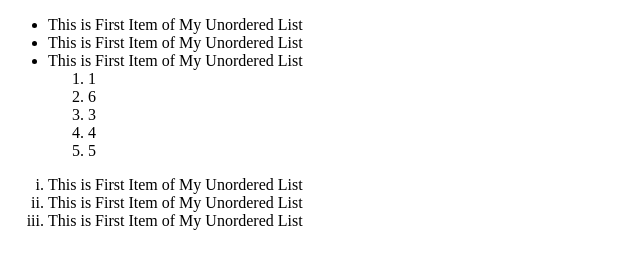
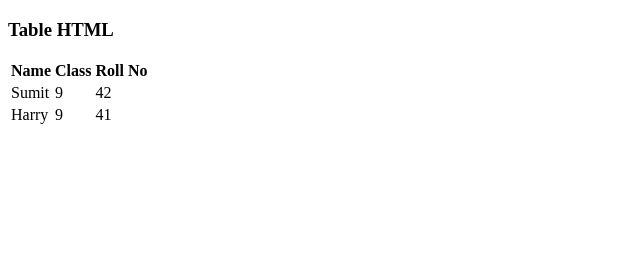
Before and after one commit to sumit123123/Web-Developement-Course, a plain HTML site: page HTML/Tut 5.html in a window 1280 px wide. Shown: the whole page, without its empty margins (0-640 px from the left). Drawn offline with Linux system fonts and the light colour scheme.

Commit message:
Updated The Tut 5

```diff
--- a/HTML/Tut 5.html
+++ b/HTML/Tut 5.html
@@ -1,14 +1,16 @@
 <!DOCTYPE html>
 <html lang="en">
+
 <head>
     <meta charset="UTF-8">
     <meta http-equiv="X-UA-Compatible" content="IE=edge">
     <meta name="viewport" content="width=device-width, initial-scale=1.0">
     <title>Tut 5</title>
 </head>
+
 <body>
     <!-- Lists -->
-    <ul>
+    <!-- <ul>
         <li>This is First Item of My Unordered List</li>
         <li>This is First Item of My Unordered List</li>
         <li>This is First Item of My Unordered List</li>
@@ -27,8 +29,37 @@
         <li>This is First Item of My Unordered List</li>
         <li>This is First Item of My Unordered List</li>
     </ol>
+     -->
 
+
+    <!-- table -->
+
+    <h3>Table HTML</h3>
+
+    <table>
+        <thead>
+            <tr>
+                <th>Name</th>
+                <th>Class</th>
+                <th>Roll No</th>
+            </tr>
+        </thead>
+
+        <tbody>
+            <tr>
+                <td>Sumit</td>
+                <td>9</td>
+                <td>42</td>
+            </tr>
+            <tr>
+                <td>Harry</td>
+                <td>9</td>
+                <td>41</td>
+            </tr>
+        </tbody>
+    </table>
 </body>
+
 </html>
 
 
@@ -60,4 +91,22 @@
 
     in ul type = ""
     in option it will be [square,circle,Disc]
+
+    tables
+
+    Main rules of tables are first thead and tbody inside thead all rows and inside tbody all columns
+
+    code like these for thead
+
+    <tr>
+        <th>Row 1 </th>
+    </tr>
+
+    code like these for tbody
+
+    <tr>
+        <td>Row 1 </td>
+    </tr>
+
+    according to the no of rows you can write that much no of columns inside the td
  -->
```
